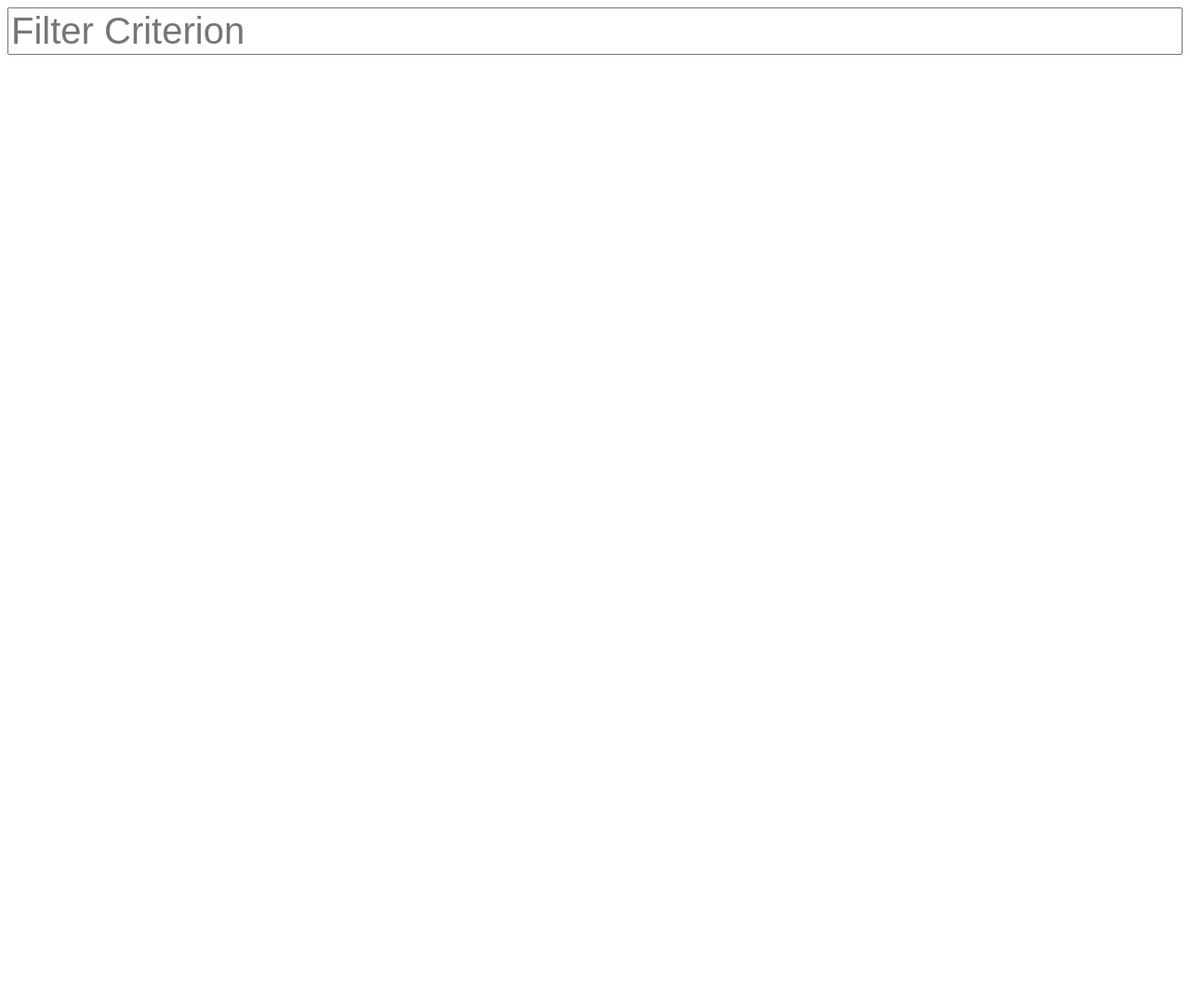
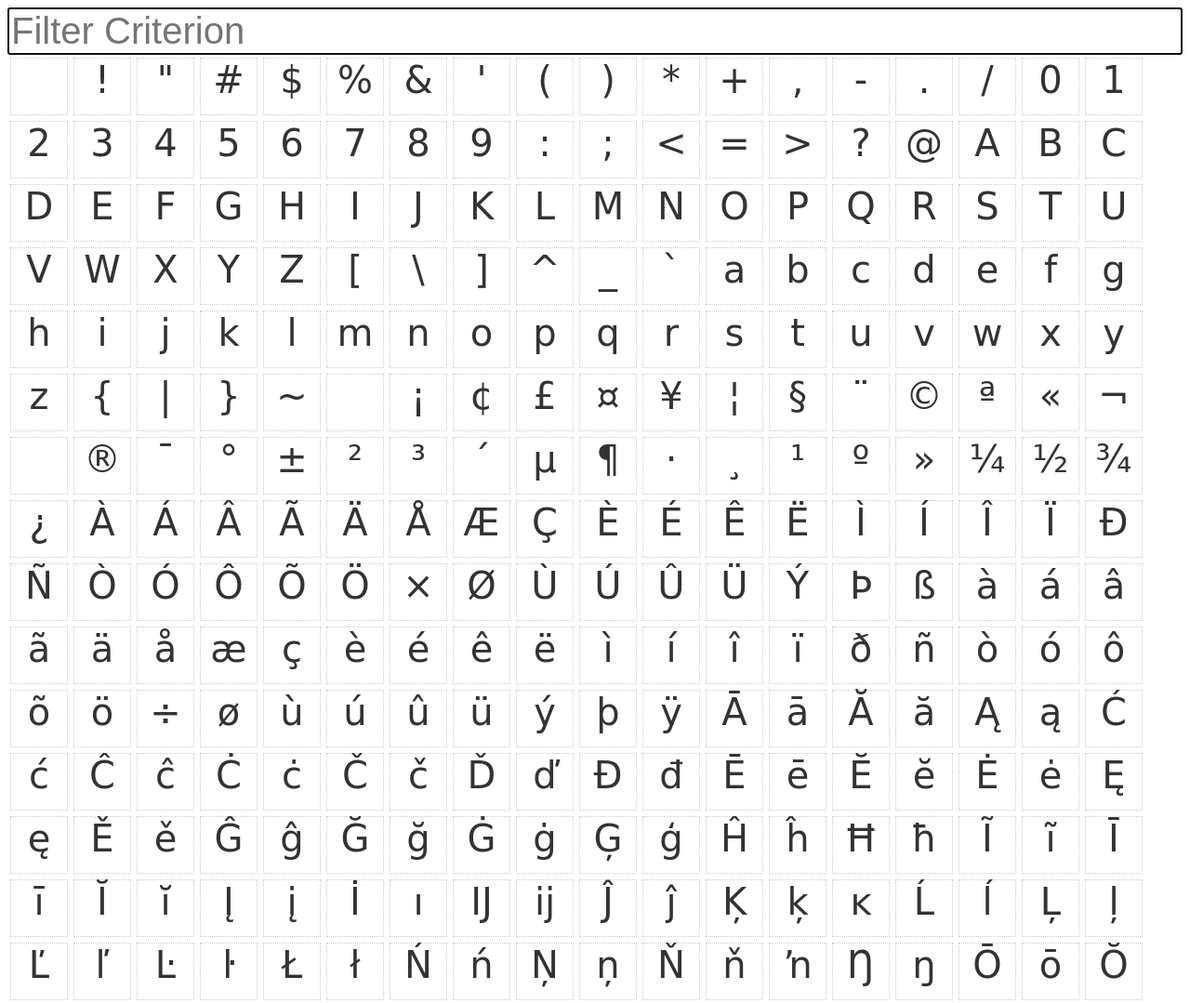
Before and after one commit to diaktors/unicode.html, a plain HTML site: page index.html in a window 1280 px wide. Shown: the top 1079 px of the page at 93% size. Before the commit the page ends 800 px from the top, so only its background shows below. Drawn offline with nearby package versions, Linux system fonts and the light colour scheme.

Commit message:
Update/extend UI
- load JavaScript file statically
- goto fileformat.info on doubleclick
- support for location.hash
- improve matching

```diff
--- a/index.html
+++ b/index.html
@@ -2,28 +2,41 @@
 <head>
 <meta charset="utf-8" />
 <script type="text/javascript" src="http://code.jquery.com/jquery-1.6.1.min.js"></script>
+<script type="text/javascript" src="unicode.js"></script>
 <script type="text/javascript">
 $(function () {
   var perform_filtering = function(re) {
-    $.getJSON('unicode.js', function(data) {
-      var div = $('#chars').empty()
-      $(data).filter(function() {
-        return this.n.match(re);
+    var regexps = re.split(/\s+/).map(function(i) {
+      return new RegExp(i, 'i');
+    });
+    var div = $('#chars').empty();
+    $(unicode).filter(function() {
+      for (var i = 0; i < regexps.length; i++)
+        if (!(this.n.match(regexps[i]) || this.c.match(regexps[i]) || this.cpt.toString(16).match(regexps[i])))
+          return false;
+      return true;
       }).each(function(i, v) {
       div.append(
         $('<div>')
         .text(v.c)
         .attr('title', '['+v.cat+'] '+v.n)
+        .dblclick(function() {
+          document.location = 'http://www.fileformat.info/info/unicode/char/' + v.cpt.toString(16);
+        })
       );
-        if(i>256) return false;
-      });
+      if(i > 1024) return false;
     });
   }
   $('#filter').keypress(function(e) {
-    var re = new RegExp($('#filter').val(), 'i');
-    perform_filtering(re);
+  if ((e.keyCode ? e.keyCode : e.which) == 13) {
+      location.hash = $('#filter').val();
+      perform_filtering($('#filter').val());
+  }
   });
-  $('#filter').trigger('keypress')
+  var initialQuery = location.hash ? location.hash.substr(1) : '';
+  $('#filter').val(initialQuery);
+  perform_filtering(initialQuery);
+  $('#filter').focus();
 });
 </script>
 <style type="text/css">
```
Lines whose indentation alone changed are shown as unchanged.
